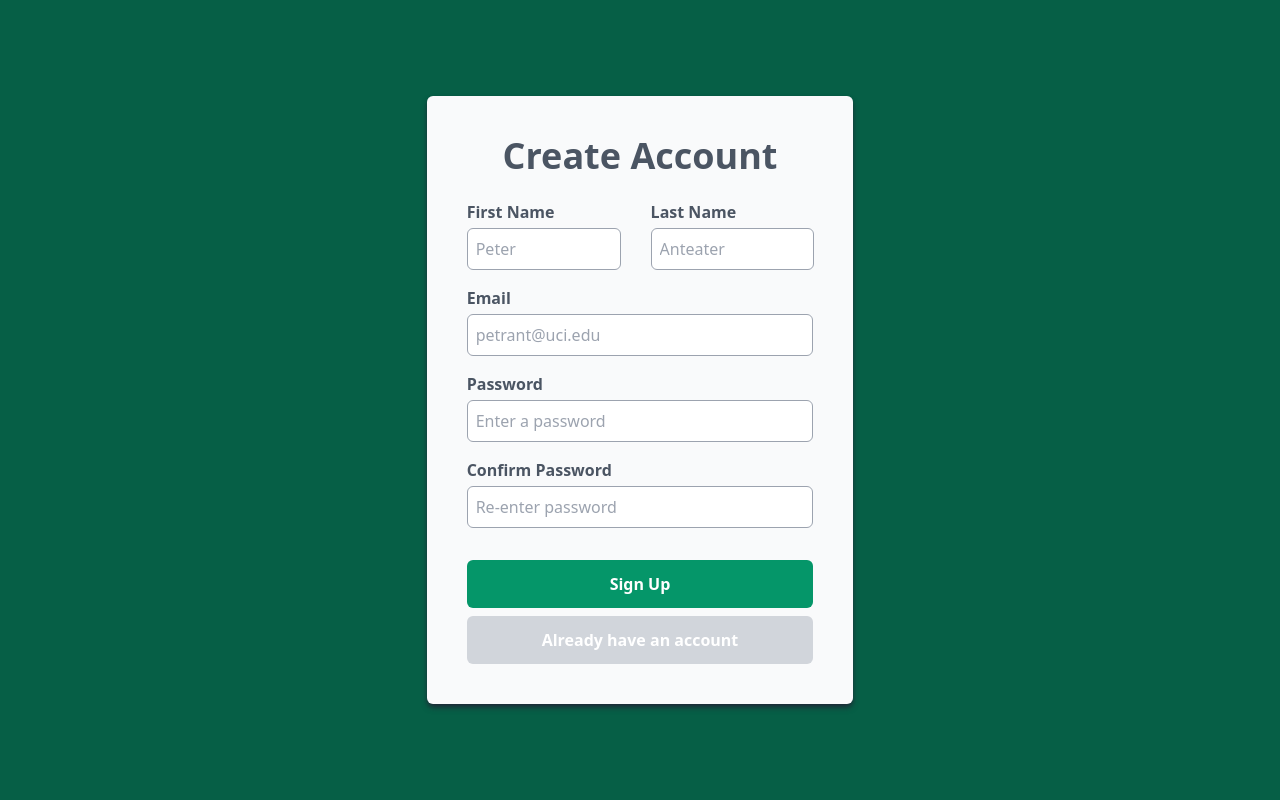
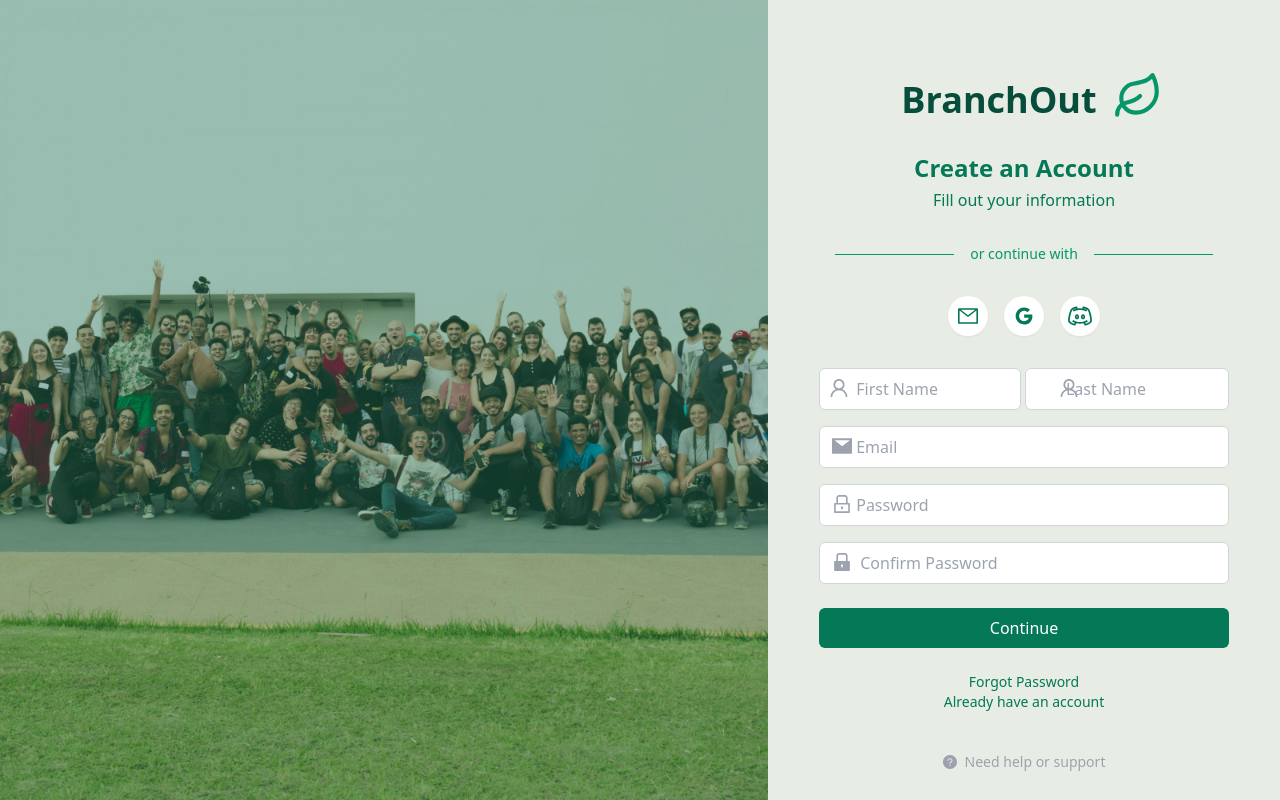
Before and after one commit to heartybp/BranchOut, a React (Vite) app in the folder client/: page / in a window 1280 px wide. Built offline with nearby package versions, Linux system fonts and the light colour scheme.

Commit message:
udpated signup page to match login page and figma

```diff
--- a/client/src/components/Login.jsx
+++ b/client/src/components/Login.jsx
@@ -17,7 +17,6 @@ const Login = () => {
 
 
     return (
-
         <div className="flex">
             {/* image component */}
             <div className="relative w-3/5 bg-emerald-800">
@@ -75,7 +74,6 @@ const Login = () => {
                                 />
                             </div>
 
-
                             <div className="relative flex items-center justify-center">
                                 <LockOutlined className="absolute left-16 top-2.5 text-xl text-gray-400"/>
                                 <input
@@ -114,11 +112,7 @@ const Login = () => {
                     </div>
                 </div>
             </div>
-
-
-
         </div>
-
     )
 }
 
--- a/client/src/components/SignUp.jsx
+++ b/client/src/components/SignUp.jsx
@@ -1,6 +1,8 @@
 import React from 'react'
 import { useNavigate } from 'react-router-dom';
-
+import {MailOutlined, DiscordOutlined, GoogleOutlined,
+    UserOutlined, LockOutlined, LockFilled, QuestionCircleFilled, MailFilled} from '@ant-design/icons';
+import { Leaf } from 'lucide-react';
 
 
 const SignUp = () => {
@@ -16,80 +18,208 @@ const SignUp = () => {
     };
 
   return (
-    <div className="flex items-center justify-center h-screen text-gray-600 bg-emerald-800">
-        <div className="flex flex-col w-1/3 bg-gray-50 p-10 rounded-md shadow-md shadow-gray-800">
-            <h1 className="text-4xl font-bold flex justify-center mb-6">Create Account</h1>
+    <div className="flex">
+        {/* image component */}
+        <div className="relative w-3/5 bg-emerald-800">
+            <img class="absolute w-full h-full object-cover" src="/src/assets/login-cover.jpg" />
+            <div className="absolute inset-0 bg-emerald-800 bg-opacity-40"></div>
+        </div>
 
-            <form action="" className="flex flex-col">
+        <div className="w-2/5 bg-lightGreen h-screen">
+            <div className="flex items-center justify-center">
+                <div className="flex flex-col w-full">
 
-                {/* first name, last name container */}
-                <div className="mb-4 flex flex-row">
+                    <div className='flex items-center justify-center'>
+                        <h1 className='text-emerald-900 font-bold text-4xl mt-20 mb-8'>BranchOut</h1>
+                        <Leaf size={50} className='text-emerald-600 relative left-4 top-5'/>
+                    </div>
 
-                    <div className='flex flex-col'>
-                        <label htmlFor="name" className="mb-1 font-semibold">First Name</label>
-                        <input
-                            type="text"
-                            id="firstName"
-                            placeholder="Peter"
-                            className="w-11/12 p-2 rounded-md border border-gray-400 outline-none focus:outline focus:outline-blue-500"
-                        />
+
+                    <div className="flex flex-col text-emerald-700 items-center justify-center space-y-1">
+                        <h1 className="text-2xl font-semibold flex justify-center">Create an Account</h1>
+                        <p>Fill out your information</p>
+                    </div>
+
+                    <div className="w-4/5 mx-auto my-8 px-4">
+                        <div className="flex items-center w-full">
+                            <div className="flex-grow h-px bg-emerald-600"></div>
+                            <span className="px-4 text-emerald-600 text-sm font-light">or continue with</span>
+                            <div className="flex-grow h-px bg-emerald-600"></div>
+                        </div>
+                    </div>
+
+                    <div className="flex justify-center space-x-4 mb-8">
+                        <button className="flex items-center justify-center rounded-full w-10 h-10 bg-white shadow-sm">
+                            <MailOutlined className="text-emerald-700 text-xl"/>
+                        </button>
+
+                        <button className="flex items-center justify-center rounded-full w-10 h-10 bg-white shadow-sm">
+                            <GoogleOutlined className="text-emerald-700 text-xl"/>
+                        </button>
+
+                        <button className="flex items-center justify-center rounded-full w-10 h-10 bg-white shadow-sm">
+                            <DiscordOutlined className="text-emerald-700 text-2xl"/>
+                        </button>
 
                     </div>
 
-                    <div className='flex flex-col'>
-                        <label htmlFor="name" className="mb-1 font-semibold pl-4">Last Name</label>
-                        <input
-                            type="text"
-                            id="lastName"
-                            placeholder="Anteater"
-                            className="ml-4 w-11/12 p-2 rounded-md border border-gray-400 outline-none focus:outline focus:outline-blue-500"
-                        />
+                    <form action="" className="flex flex-col items-center">
+
+                        <div className="w-4/5 relative flex items-center justify-center">
+
+                            <UserOutlined className="absolute left-2.5 top-2.5 text-xl text-gray-400"/>
+                            <input
+                                type="text"
+                                id="firstName"
+                                placeholder="First Name"
+                                className="w-11/12 p-2 pl-9 mr-1 rounded-md mb-4 border border-gray-300 outline-none"
+                            />
+
+                            <UserOutlined className="absolute left-60 top-2.5 text-xl text-gray-400"/>
+                            <input
+                                type="text"
+                                id="lastName"
+                                placeholder="Last Name"
+                                className="w-11/12 p-2 pl-10 rounded-md mb-4 border border-gray-300 outline-none"
+                            />
+                        </div>
+
+                        <div className="w-full relative flex items-center justify-center">
+                            <MailFilled className="absolute left-16 top-2.5 text-xl text-gray-400"/>
+                            <input
+                                type="email"
+                                id="email"
+                                placeholder="Email"
+                                className="w-4/5 p-2 pl-9 rounded-md mb-4 border border-gray-300 outline-none"
+                            />
+                        </div>
+
+                        <div className="w-full relative flex items-center justify-center">
+                            <LockOutlined className="absolute left-16 top-2.5 text-xl text-gray-400"/>
+                            <input
+                                type="password"
+                                id="password"
+                                placeholder="Password"
+                                className="w-4/5 p-2 pl-9 rounded-md mb-4 border border-gray-300 outline-none"
+                            />
+                        </div>
+
+                        <div className="w-full relative flex items-center justify-center">
+                            <LockFilled className="absolute left-16 top-2.5 text-xl text-gray-400"/>
+                            <input
+                                type="password"
+                                id="passwordConfirm"
+                                placeholder="Confirm Password"
+                                className="w-4/5 p-2 pl-10 rounded-md mb-4 border border-gray-300 outline-none"
+                            />
+                        </div>
+
+                        <div className="w-full flex justify-center">
+                            <button
+                                className="w-4/5 my-2 p-2 bg-emerald-700 text-white rounded-md hover:bg-emerald-900"
+                                onClick={navigateHome}
+                            >
+                                Continue
+                            </button>
+                        </div>
+
+
+                    </form>
+
+                    <div className='flex flex-col items-center mt-4 text-sm text-emerald-700'>
+                        <p className="cursor-pointer">Forgot Password</p>
+                        <p className="cursor-pointer" onClick={navigateLogIn}>Already have an account</p>
+
+
+                        <div className="flex flex-row items-center justify-center text-gray-400 mt-10">
+                            <QuestionCircleFilled/>
+                            <p className="pl-2">Need help or support</p>
+                        </div>
+
+
                     </div>
 
-
                 </div>
+            </div>
+        </div>
 
 
-                <label htmlFor="email" className="mb-1 font-semibold">Email</label>
-                <input
-                    type="email"
-                    id="email"
-                    placeholder="petrant@uci.edu"
-                    className="p-2 rounded-md mb-4 border border-gray-400 outline-none focus:outline focus:outline-blue-500"
-                />
 
-                <label htmlFor="password" className="mb-1 font-semibold">Password</label>
-                <input
-                    type="password"
-                    id="password"
-                    placeholder="Enter a password"
-                    className="p-2 rounded-md mb-4 border border-gray-400 outline-none focus:outline focus:outline-blue-500"
-                />
+    </div>
+    // <div className="flex items-center justify-center h-screen text-gray-600 bg-emerald-800">
+    //     <div className="flex flex-col w-1/3 bg-gray-50 p-10 rounded-md shadow-md shadow-gray-800">
+    //         <h1 className="text-4xl font-bold flex justify-center mb-6">Create Account</h1>
 
-                <label htmlFor="name" className="mb-1 font-semibold">Confirm Password</label>
-                <input
-                    type="password"
-                    id="password"
-                    placeholder="Re-enter password"
-                    className="p-2 rounded-md mb-4 border border-gray-400 outline-none focus:outline focus:outline-blue-500"
-                />
+    //         <form action="" className="flex flex-col">
 
-                <button
-                    className="mt-4 p-3 bg-emerald-600 text-white font-semibold rounded-md hover:bg-emerald-700"
-                    onClick={navigateHome}
-                >
-                    Sign Up
-                </button>
+    //             {/* first name, last name container */}
+    //             <div className="mb-4 flex flex-row">
 
-                <button
-                    className="mt-2 p-3 bg-gray-300 text-white font-semibold rounded-md hover:bg-gray-400"
-                    onClick={navigateLogIn}
-                >
-                    Already have an account
-                </button>
-            </form>
-        </div>
-    </div>
+    //                 <div className='flex flex-col'>
+    //                     <label htmlFor="name" className="mb-1 font-semibold">First Name</label>
+    //                     <input
+    //                         type="text"
+    //                         id="firstName"
+    //                         placeholder="Peter"
+    //                         className="w-11/12 p-2 rounded-md border border-gray-400 outline-none focus:outline focus:outline-blue-500"
+    //                     />
+
+    //                 </div>
+
+    //                 <div className='flex flex-col'>
+    //                     <label htmlFor="name" className="mb-1 font-semibold pl-4">Last Name</label>
+    //                     <input
+    //                         type="text"
+    //                         id="lastName"
+    //                         placeholder="Anteater"
+    //                         className="ml-4 w-11/12 p-2 rounded-md border border-gray-400 outline-none focus:outline focus:outline-blue-500"
+    //                     />
+    //                 </div>
+
+
+    //             </div>
+
+
+    //             <label htmlFor="email" className="mb-1 font-semibold">Email</label>
+    //             <input
+    //                 type="email"
+    //                 id="email"
+    //                 placeholder="petrant@uci.edu"
+    //                 className="p-2 rounded-md mb-4 border border-gray-400 outline-none focus:outline focus:outline-blue-500"
+    //             />
+
+    //             <label htmlFor="password" className="mb-1 font-semibold">Password</label>
+    //             <input
+    //                 type="password"
+    //                 id="password"
+    //                 placeholder="Enter a password"
+    //                 className="p-2 rounded-md mb-4 border border-gray-400 outline-none focus:outline focus:outline-blue-500"
+    //             />
+
+    //             <label htmlFor="name" className="mb-1 font-semibold">Confirm Password</label>
+    //             <input
+    //                 type="password"
+    //                 id="password"
+    //                 placeholder="Re-enter password"
+    //                 className="p-2 rounded-md mb-4 border border-gray-400 outline-none focus:outline focus:outline-blue-500"
+    //             />
+
+    //             <button
+    //                 className="mt-4 p-3 bg-emerald-600 text-white font-semibold rounded-md hover:bg-emerald-700"
+    //                 onClick={navigateHome}
+    //             >
+    //                 Sign Up
+    //             </button>
+
+    //             <button
+    //                 className="mt-2 p-3 bg-gray-300 text-white font-semibold rounded-md hover:bg-gray-400"
+    //                 onClick={navigateLogIn}
+    //             >
+    //                 Already have an account
+    //             </button>
+    //         </form>
+    //     </div>
+    // </div>
   )
 }
 
```
